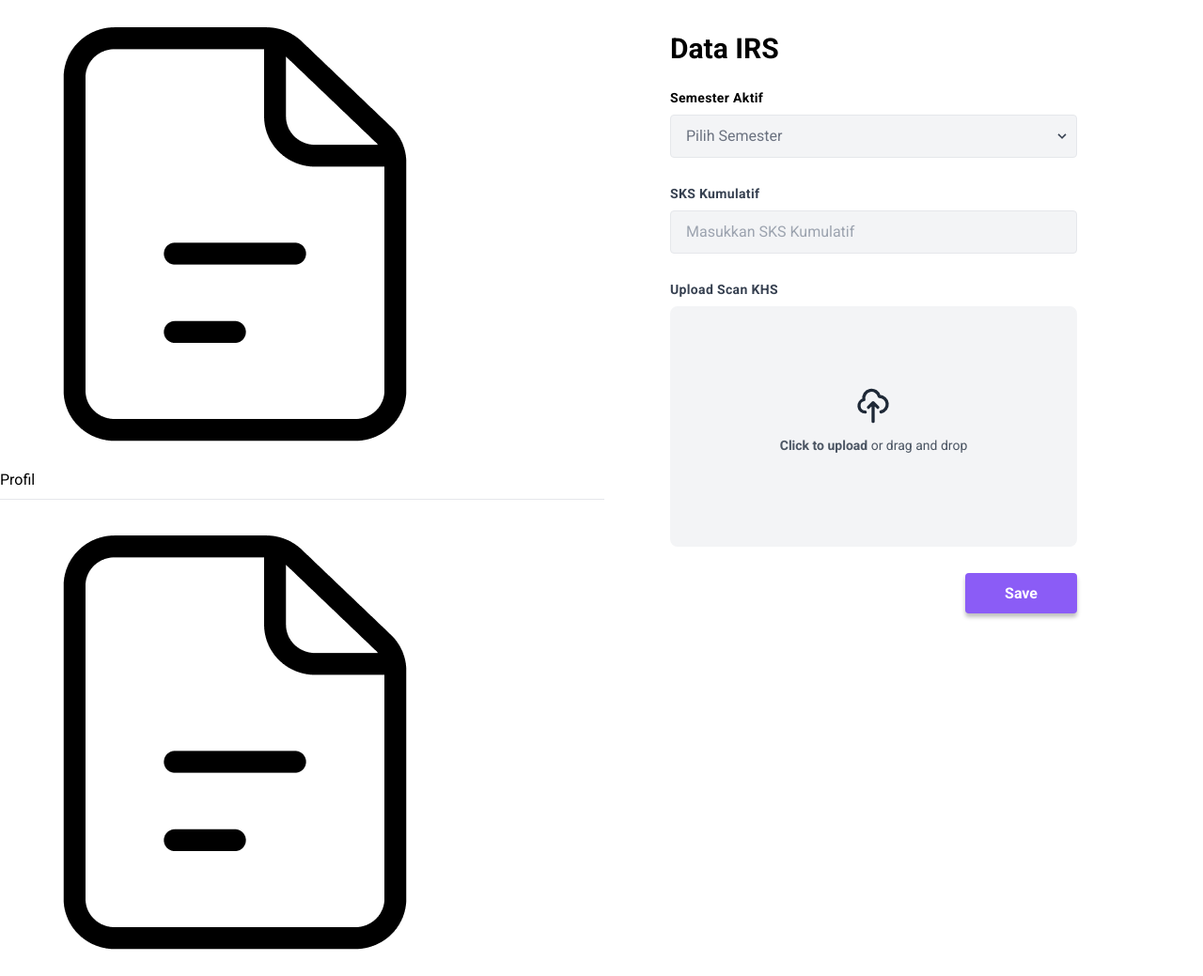
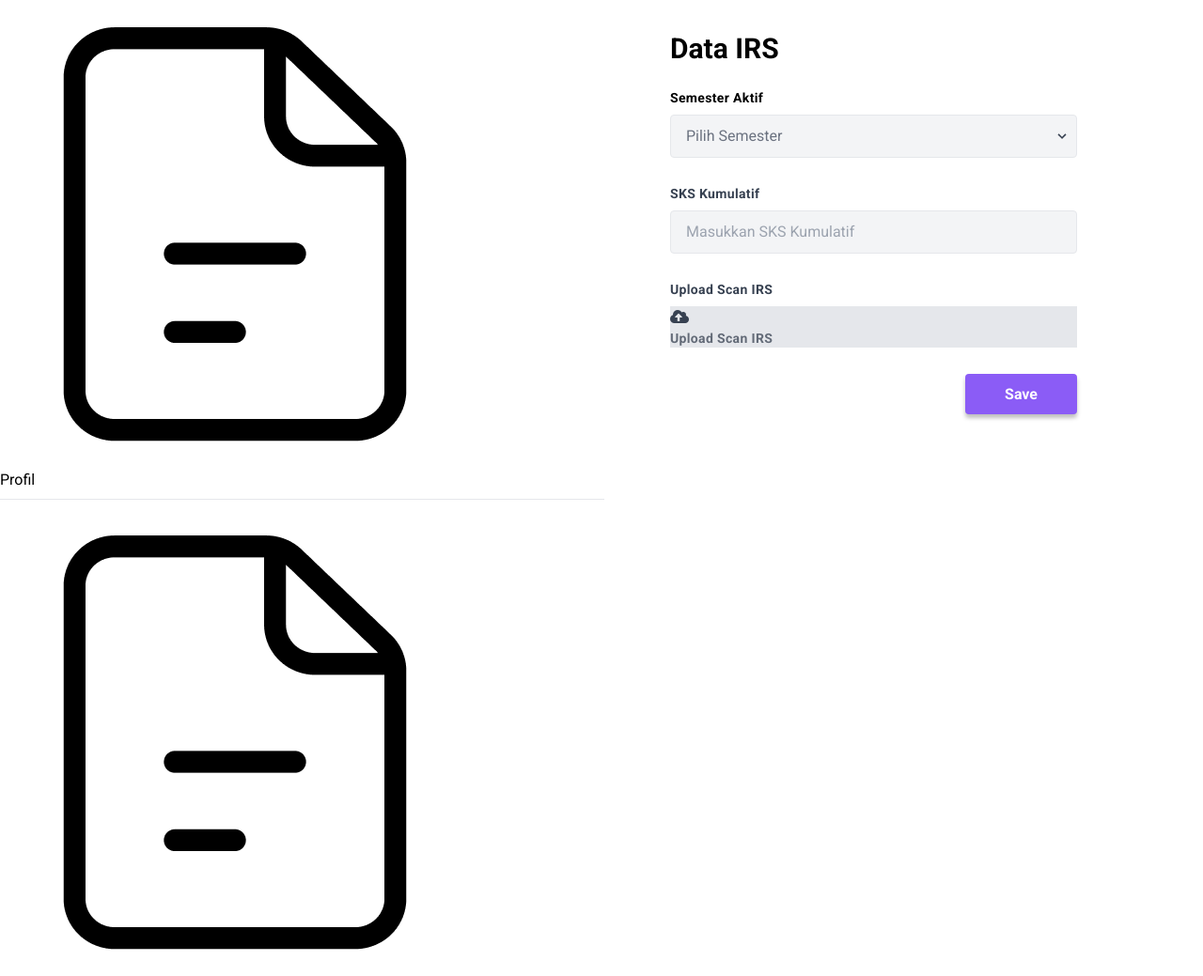
Before and after one commit to RatriaSeza/ppl, a PHP site: page /irs.php in a window 1280 px wide. Shown: the part 101-1140 px from the top of the page at 94% size. Run offline with PHP 8.4, Linux system fonts and the light colour scheme; some libraries are stand-ins or nearby versions.

Commit message:
Update irs.php
LIttle bit update

```diff
--- a/irs.php
+++ b/irs.php
@@ -1,3 +1,16 @@
+<?php
+require('db/db_login.php');
+
+if (isset($_POST['submit'])) {
+    $semester = $_POST['semester'];
+    $sksKum = $_POST['sksKum'];
+    $scanIRS = $_POST['scanIRS'];
+
+    $query = "INSERT INTO irs (semester_mhs, sks, berkas_irs) VALUES ('$semester','$sksKum', '$scanIRS')";
+    $query_run = mysqli_query($con, $query);
+}
+?>
+
 <!DOCTYPE html>
 <html lang="en">
 
@@ -8,7 +21,9 @@
     <title>IRS</title>
     <link rel="stylesheet" href="css/style.css">
     <link rel="stylesheet" href="nav/nav_mhs/style_nav.css" />
+    <link rel="stylesheet" href="css/upload-file.css">
     <script src="https://cdn.tailwindcss.com"></script>
+    <link rel="stylesheet" href="https://cdnjs.cloudflare.com/ajax/libs/font-awesome/5.15.3/css/all.min.css" />
 
 </head>
 
@@ -26,45 +41,45 @@
             </div>
             <div class="sidenav card">
                 <ul class="grid gap-2">
-                    <li><a id="Profil" href="../ir"><img src="nav/icon/IRS.png" alt="" /> Profil</a></li>
+                    <li><a id="Profil" href="#"><img src="nav/icon/IRS.png" alt="" /> Profil</a></li>
                     <hr>
                     <li><a id="IRS" href="#"><img src="nav/icon/IRS.png" alt="" /> Data IRS</a></li>
                     <hr>
-                    <li><a id="KHS" href="#"><img src="nav/icon/KHS.png" alt="" /> Data KHS</a></li>
+                    <li><a id="KHS" href="khs.php"><img src="nav/icon/KHS.png" alt="" /> Data KHS</a></li>
                     <hr>
-                    <li><a id="PKL" href="#"><img src="nav/icon/PKL.png" alt="" /> Data PKL</a></li>
+                    <li><a id="PKL" href="pkl.php"><img src="nav/icon/PKL.png" alt="" /> Data PKL</a></li>
                     <hr>
-                    <li><a id="Skripsi" href="#"><img src="nav/icon/Skripsi.png" alt="" /> Data Skripsi</a></li>
+                    <li><a id="Skripsi" href="skripsi.php"><img src="nav/icon/Skripsi.png" alt="" /> Data Skripsi</a></li>
                     <hr>
                     <li><a id="Logout" href="#"><img src="nav/icon/Logout.png" alt="" /> Keluar</a></li>
                 </ul>
             </div>
         </div>
-        <div class="content-irs card sky-blue-50 grow" style="padding:50px 70px; margin-top: 10vh; margin-bottom:10vh; margin-right:5vw;">
+        <div class="card sky-blue-50 grow" style="padding:50px 70px; margin-top: 10vh; margin-bottom:10vh; margin-right:5vw;">
             <div class="card-header mb-2" style="font-size: 30px ;font-weight: 700;">Data IRS</div>
             <div class="card-body">
-                <form method="POST" action="" class="grid gap-7">
-                    <div class="from-group mt-3">
+                <form method="POST" name="fIRS" action="" class="grid dropzone" onsubmit="return validateForm()">
+                    <div class="from-group mt-3 mb-7">
                         <label class="block tracking-wide  text-sm font-bold mb-2" for="grid-state">
                             Semester Aktif
                         </label>
                         <div class="relative">
-                            <select name="semester" class="block appearance-none w-full bg-gray-100 border border-gray-200 text-gray-500 py-3 px-4 pr-8 rounded leading-tight focus:outline-none focus:bg-white focus:border-gray-500" id="grid-state" required>
+                            <select name="semester" class="block appearance-none w-full bg-gray-100 border border-gray-200 text-gray-500 py-3 px-4 pr-8 rounded leading-tight focus:outline-none focus:bg-white focus:border-gray-500" id="grid-state">
                                 <option value="">Pilih Semester</option>
-                                <option value="1">1</option>
-                                <option value="2">2</option>
-                                <option value="3">3</option>
-                                <option value="4">4</option>
-                                <option value="5">5</option>
-                                <option value="6">6</option>
-                                <option value="7">7</option>
-                                <option value="8">8</option>
-                                <option value="9">9</option>
-                                <option value="10">10</option>
-                                <option value="11">11</option>
-                                <option value="12">12</option>
-                                <option value="13">13</option>
-                                <option value="14">14</option>
+                                <option value=1>1</option>
+                                <option value=2>2</option>
+                                <option value=3>3</option>
+                                <option value=4>4</option>
+                                <option value=5>5</option>
+                                <option value=6>6</option>
+                                <option value=7>7</option>
+                                <option value=8>8</option>
+                                <option value=9>9</option>
+                                <option value=10>10</option>
+                                <option value=11>11</option>
+                                <option value=12>12</option>
+                                <option value=13>13</option>
+                                <option value=14>14</option>
                             </select>
                             <div class="pointer-events-none absolute inset-y-0 right-0 flex items-center px-2 text-gray-700">
                                 <svg class="fill-current h-4 w-4" xmlns="http://www.w3.org/2000/svg" viewBox="0 0 20 20">
@@ -73,37 +88,64 @@
                             </div>
                         </div>
                     </div>
-                    <div class="form-group">
-                        <label class="block tracking-wide text-gray-700 text-sm font-bold mb-2" for="grid-city">
+                    <div class="form-group mb-7">
+                        <label class="block tracking-wide text-gray-700 text-sm font-bold mb-2" for="">
                             SKS Kumulatif
                         </label>
-                        <input name="SKS Kumatif" class="appearance-none block w-full bg-gray-100 text-gray-700 border border-gray-200 rounded py-3 px-4 leading-tight focus:outline-none focus:bg-white focus:border-gray-500" id="grid-city" type="number" placeholder="Masukkan SKS Kumulatif">
+                        <input name="sksKum" class="appearance-none block w-full bg-gray-100 text-gray-700 border border-gray-200 rounded py-3 px-4 leading-tight focus:outline-none focus:bg-white focus:border-gray-500" id="grid-city" type="number" placeholder="Masukkan SKS Kumulatif">
                     </div>
-                    <div class="form-group">
-                        <label class="block tracking-wide text-gray-700 text-sm font-bold mb-2" for="grid-city">
-                            Upload Scan KHS
-                        </label>
-                        <div class="flex justify-center items-center w-full">
-                            <label for="dropzone-file" class="flex flex-col justify-center items-center w-full h-64 bg-gray-100 rounded-lg border-2 border-gray-100 border-solid cursor-pointer dark:hover:bg-gray-50 dark:bg-gray-100 hover:bg-gray-200 dark:border-gray-100 dark:hover:border-gray-200 dark:hover:bg-gray-200">
-                                <div class="flex flex-col justify-center items-center pt-5 pb-6">
-                                    <svg aria-hidden="true" class="mb-3 w-10 h-10 text-gray-800" fill="none" stroke="currentColor" viewBox="0 0 24 24" xmlns="http://www.w3.org/2000/svg">
-                                        <path stroke-linecap="round" stroke-linejoin="round" stroke-width="2" d="M7 16a4 4 0 01-.88-7.903A5 5 0 1115.9 6L16 6a5 5 0 011 9.9M15 13l-3-3m0 0l-3 3m3-3v12"></path>
-                                    </svg>
-                                    <p class="mb-2 text-sm text-gray-600 dark:text-gray-600"><span class="font-semibold">Click to upload</span> or drag and drop</p>
-                                </div>
-                                <input id="dropzone-file" type="file" class="hidden" />
-                            </label>
+                    <label class="block tracking-wide text-gray-700 text-sm font-bold mb-2" for="">
+                        Upload Scan IRS
+                    </label>
+                    <div class="upload-irs ">
+                        <div class="mb-7 upload-file bg-gray-200">
+                            <input class="file-input" id="inIRS" type="file" accept=".pdf" name="scanIRS" style="display:none;">
+                            <span id="icon-up"><i class="fas fa-cloud-upload-alt text-gray-700"></i></span>
+                            <span id="uploaded-file" class="block tracking-wide text-gray-700 text-sm font-bold opacity-75">Upload Scan IRS</span>
                         </div>
                     </div>
-                    <div class="justify-self-end">
-                        <button class="bg-violet-500 hover:bg-violet-700 text-white font-bold py-2 px-4 border border-blue-700 rounded" type="submit">Save</button>
+                    <div class="flex justify-between text-gray-700 shadow-inner rounded p-3 bg-red-400 mb-7" id="ferror" style="display: none;">
+                        <p class="self-center text-slate-100"><strong><i class="fas fa-info-circle"></i> Mohon untuk mengisi semua data.</strong></p>
+                    </div>
+                    <div class="grid justify-self-end">
+                        <button class="bg-violet-500 hover:bg-violet-700 text-white font-bold py-2 px-4 border border-blue-700 rounded" type="submit" name="submit">Save</button>
                     </div>
                 </form>
             </div>
         </div>
     </div>
+
     <script>
         document.getElementById('IRS').style.opacity = '2';
+
+        function validateForm() {
+            var semester = document.forms["fIRS"]["semester"].value;
+            var sksKum = document.forms["fIRS"]["sksKum"].value;
+            var IRS = document.getElementById("IRS");
+            if (semester == "" || sksKum == '' || IRS.files.length === 0) {
+                document.getElementById('ferror').style.display = "flex";
+                return false;
+            }
+        }
+
+        const formUp = document.querySelector(".upload-file"),
+            fileInput = document.querySelector(".file-input")
+
+        formUp.addEventListener("click", () => {
+            fileInput.click();
+        });
+
+        let inIRS = document.getElementById("inIRS");
+        let uploadedFile = document.getElementById("uploaded-file");
+        let iconUP = document.getElementById("icon-up");
+
+
+        inIRS.addEventListener("change", ()=>{
+            let inputFile = document.querySelector("input[type=file]").files[0];
+
+            uploadedFile.innerText = inputFile.name;
+            iconUP.innerHTML = '<i class="fas fa-file-alt text-gray-700"></i>';
+        })
     </script>
 </body>
 
```
